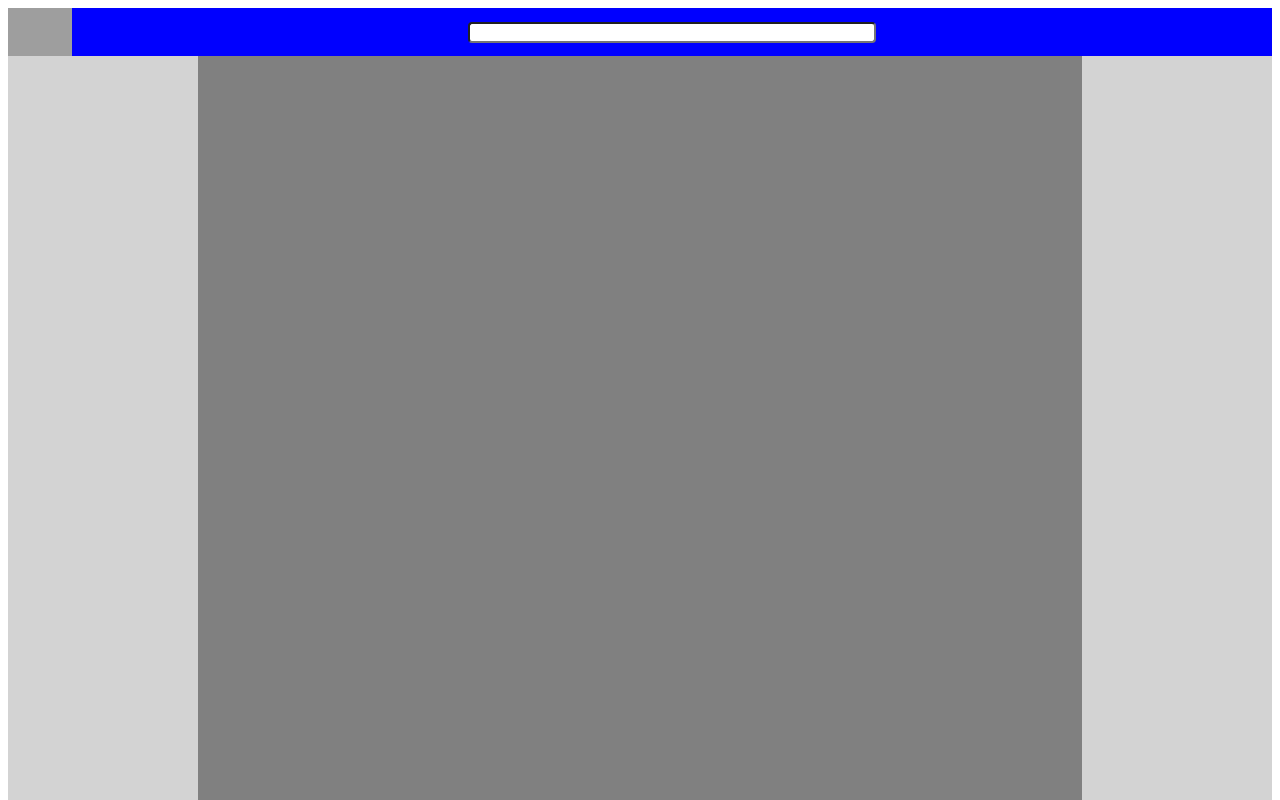
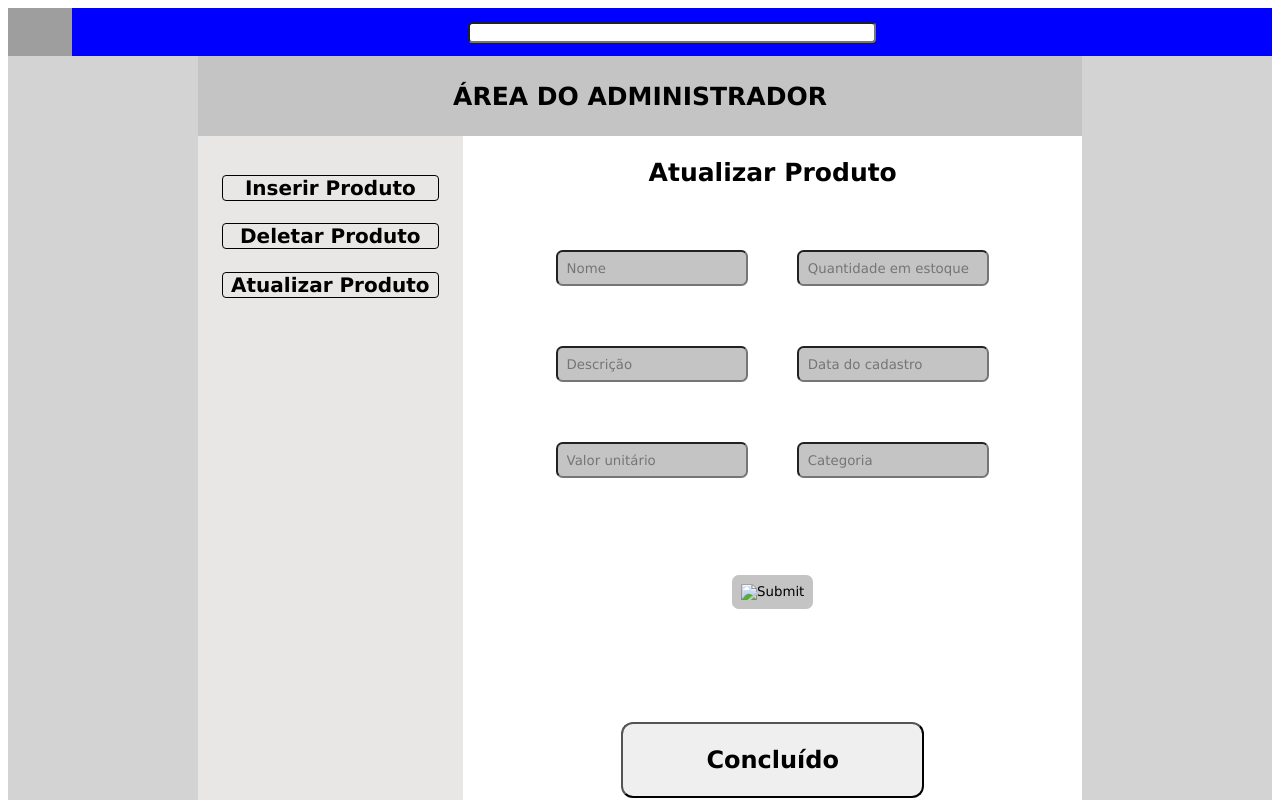
Before and after one commit to MateuscMachado/ecommerce-comunidata, a React (Create React App) app: page /admin in a window 1280 px wide. Shown: the top 800 px of the page. Built offline with nearby package versions, Linux system fonts and the light colour scheme; grey boxes are pictures that could not be loaded.

Commit message:
css Área do Administrador

```diff
--- a/src/App.js
+++ b/src/App.js
@@ -4,6 +4,7 @@ import Produto from "./pages/Produto";
 import Header from "./components/Header";
 import Footer from "./components/Footer";
 import GlobalStyle from './styles/global';
+import Admin from './pages/Admin/';
 
 function App() {
   return (
@@ -14,6 +15,7 @@ function App() {
           <Switch>
             <Route path='/' exact component={Home} />
             <Route path='/produto' exact component={Produto} />
+            <Route path='/admin' exact component={Admin} />
           </Switch>
         </div>
       </div>
--- /dev/null
+++ b/src/components/AtualizarProduto/index.js
@@ -0,0 +1,39 @@
+import {
+    Container,
+    Title,
+    Input,
+    InfoProduct,
+    AreaImage,
+    AreaButton,
+    Button,
+} from "./styles"
+
+function AtualizarProduto() {
+    return (
+        <Container>
+            <Title>
+                Atualizar Produto
+            </Title>
+            <InfoProduct>
+                <Input type="text" placeholder="Nome" />
+                <Input type="text"placeholder="Quantidade em estoque" />
+            </InfoProduct>
+            <InfoProduct>
+                <Input type="text" placeholder="Descrição" />
+                <Input type="text" placeholder="Data do cadastro" />
+            </InfoProduct>
+            <InfoProduct>
+                <Input type="text" placeholder="Valor unitário" />
+                <Input type="text" placeholder="Categoria" />
+            </InfoProduct>
+            <AreaImage>
+                <Input type="image"/>
+            </AreaImage>
+            <AreaButton>
+                <Button>Concluído</Button>
+            </AreaButton>
+        </Container>
+    )
+}
+
+export default AtualizarProduto
--- /dev/null
+++ b/src/components/AtualizarProduto/styles.js
@@ -0,0 +1,59 @@
+import styled from "styled-components"
+
+export const Container = styled.div`
+    display: flex;
+    flex-wrap: wrap;
+    justify-content: center;
+    background-color: #ffffff;
+    max-width: 70%;
+`
+
+export const Input = styled.input`
+    background-color: #c4c4c4;
+    padding: 2%;
+    border-radius: 0.5em;
+`
+
+export const Title = styled.div`
+    display: flex;
+    align-items: center;
+    justify-content: center;
+    width: 80%;
+    height: 10%;
+    font-size: 25px;
+    font-weight: bold;
+`
+
+export const InfoProduct = styled.div`
+    display: flex;
+    flex-wrap: wrap;
+    align-items: center;
+    justify-content: center;
+    justify-content: space-between;
+    width: 70%;
+    height: 10%;
+`
+
+export const AreaImage = styled.div`
+    display: flex;
+    align-items: center;
+    justify-content: center;
+    width: 70%;
+    height: 20%;
+`
+
+export const AreaButton = styled.div`
+    display: flex;
+    align-items: center;
+    justify-content: center;
+    width: 70%;
+    height: 20%;
+`
+
+export const Button = styled.button`
+    padding: 5%;
+    width: 70%;
+    font-size: 150%;
+    font-weight: bold;
+    border-radius: 0.5em;
+`
--- /dev/null
+++ b/src/components/DeletarProduto/index.js
@@ -0,0 +1,32 @@
+import {
+    Container,
+    Title,
+    AreaOptions,
+    AreaButton,
+    AreaText,
+    Button,
+    Format,
+} from "./styles"
+
+function DeletarProduto () {
+    return (
+        <Container>
+            <Title>
+                Deletar Produto
+            </Title>
+
+            <AreaOptions>
+                <AreaText>
+                    Deseja mesmo apagar este produto?
+                </AreaText>
+                <Format />
+                <AreaButton>
+                    <Button>Sim</Button>
+                    <Button>Cancelar</Button>
+                </AreaButton>
+            </AreaOptions>
+        </Container>
+    )
+}
+
+export default DeletarProduto
--- /dev/null
+++ b/src/components/DeletarProduto/styles.js
@@ -0,0 +1,71 @@
+import styled from "styled-components"
+
+export const Container = styled.div`
+    display: flex;
+    flex-wrap: wrap;
+    justify-content: center;
+    background-color: #ffffff;
+    max-width: 70%;
+    width: 100%;
+
+`
+
+export const Title = styled.div`
+    display: flex;
+    align-items: center;
+    justify-content: center;
+    width: 80%;
+    height: 10%;
+    font-size: 25px;
+    font-weight: bold;
+`
+
+export const AreaOptions = styled.div`
+    display: flex;
+    flex-direction: column;
+    justify-content: center;
+    background-color: #c4c4c4;
+    border-radius: 0.3em;
+    height: 40%;
+    width: 90%;
+    margin-bottom: 30%;
+`
+export const AreaText = styled.div`
+    display: flex;
+    justify-content: center;
+    position: top;
+    height: 15%;
+    font-size: 25px;
+    font-weight: bold;
+    margin-top: 10%;
+    margin-left: 5%;
+    margin-right: 3%;
+`
+
+export const AreaButton = styled.div`
+    display: flex;
+
+    align-items: center;
+    justify-content: center;
+    justify-content: space-between;
+    position: bottom;
+    height: 15%;
+    width: 70%;
+    margin-left: 15%;
+    margin-bottom: 5%;
+`
+
+export const Button = styled.button`
+    border-radius: 0.4em;
+    font-size: 25px;
+    font-weight: bold;
+
+    &:hover {
+        background-color: #c4c4c4;
+        cursor: pointer;
+    }
+`
+
+export const Format = styled.div`
+    height: 70%;
+`
--- /dev/null
+++ b/src/components/InserirProduto/index.js
@@ -0,0 +1,39 @@
+import {
+    Container,
+    Title,
+    Input,
+    InfoProduct,
+    AreaImage,
+    AreaButton,
+    Button,
+} from "./styles"
+
+function InserirProduto() {
+    return (
+        <Container>
+            <Title>
+                Inserir Produto
+            </Title>
+            <InfoProduct>
+                <Input type="text" placeholder="Nome" />
+                <Input type="text"placeholder="Quantidade em estoque" />
+            </InfoProduct>
+            <InfoProduct>
+                <Input type="text" placeholder="Descrição" />
+                <Input type="text" placeholder="Data do cadastro" />
+            </InfoProduct>
+            <InfoProduct>
+                <Input type="text" placeholder="Valor unitário" />
+                <Input type="text" placeholder="Categoria" />
+            </InfoProduct>
+            <AreaImage>
+                <Input type="image"/>
+            </AreaImage>
+            <AreaButton>
+                <Button>Concluído</Button>
+            </AreaButton>
+        </Container>
+    )
+}
+
+export default InserirProduto
--- /dev/null
+++ b/src/components/InserirProduto/styles.js
@@ -0,0 +1,58 @@
+import styled from "styled-components"
+
+export const Container = styled.div`
+    display: flex;
+    flex-wrap: wrap;
+    justify-content: center;
+    background-color: #ffffff;
+    max-width: 70%;
+`
+export const Input = styled.input`
+    background-color: #c4c4c4;
+    padding: 2%;
+    border-radius: 0.5em;
+`
+
+export const Title = styled.div`
+    display: flex;
+    align-items: center;
+    justify-content: center;
+    width: 80%;
+    height: 10%;
+    font-size: 25px;
+    font-weight: bold;
+`
+
+export const InfoProduct = styled.div`
+    display: flex;
+    flex-wrap: wrap;
+    align-items: center;
+    justify-content: center;
+    justify-content: space-between;
+    width: 70%;
+    height: 10%;
+`
+
+export const AreaImage = styled.div`
+    display: flex;
+    align-items: center;
+    justify-content: center;
+    width: 70%;
+    height: 20%;
+`
+
+export const AreaButton = styled.div`
+    display: flex;
+    align-items: center;
+    justify-content: center;
+    width: 70%;
+    height: 20%;
+`
+
+export const Button = styled.button`
+    padding: 5%;
+    width: 70%;
+    font-size: 150%;
+    font-weight: bold;
+    border-radius: 0.5em;
+`
--- /dev/null
+++ b/src/pages/Admin/index.js
@@ -0,0 +1,69 @@
+import { useEffect, useState } from "react";
+import { Link } from "react-router-dom";
+import InserirProduto from "../../components/InserirProduto";
+import DeletarProduto from "../../components/DeletarProduto";
+import AtualizarProduto from "../../components/AtualizarProduto";
+
+import {
+    BarraTitulo,
+    ColunaOpcoes,
+    OpInserir,
+    OpDeletar,
+    OpAtualizar,
+    ListaOpcoes,
+    Conteudo,
+} from './style';
+
+
+
+function Admin() {
+
+    const [opcao, setOpcao] = useState();
+
+    function inserirProduto() {
+        setOpcao(1);
+    }
+
+    function deletarProduto() {
+        setOpcao(2);
+    }
+
+    function atualizarProduto() {
+        setOpcao(3);
+    }
+
+    console.log(opcao);
+
+    return (
+        <>
+            <BarraTitulo>
+                <div>ÁREA DO ADMINISTRADOR</div>
+            </BarraTitulo>
+            <Conteudo>
+                <ColunaOpcoes>
+                    <ListaOpcoes>
+                        <OpInserir onClick={inserirProduto}>
+                            Inserir Produto
+                        </OpInserir>
+                        <OpDeletar onClick={deletarProduto}>
+                            Deletar Produto
+                        </OpDeletar>
+                        <OpAtualizar onClick={atualizarProduto}>
+                            Atualizar Produto
+                        </OpAtualizar>
+                    </ListaOpcoes>
+                </ColunaOpcoes>
+                {
+                    opcao === 1 ?
+                        <InserirProduto /> :
+                        opcao === 2 ?
+                            <DeletarProduto /> :
+                            <AtualizarProduto />
+                }
+            </Conteudo>
+
+        </>
+    )
+}
+
+export default Admin;
--- /dev/null
+++ b/src/pages/Admin/style.js
@@ -0,0 +1,74 @@
+import styled from "styled-components"
+
+export const BarraTitulo = styled.div`
+    display: flex;
+    background-color: #c4c4c4;
+    height: 10vh;
+    align-items: center;
+    justify-content: center;
+    font-size: 25px;
+    font-weight: bold;
+`
+
+export const Conteudo = styled.div`
+    display: flex;
+
+`
+
+export const ColunaOpcoes = styled.aside`
+    display: flex;
+    justify-content: center;
+    background-color: #e9e6e6;
+    height: 90vh;
+    width: 30%;
+`
+
+export const ListaOpcoes = styled.ul`
+    list-style: none;
+    width: 85%;
+    padding: 0%;
+    text-align: center;
+`
+
+export const OpInserir = styled.li`
+    border: 1px solid black;
+    border-radius: 0.2em;
+    margin: 2%;
+    font-size: 20px;
+    font-weight: bold;
+    margin-bottom: 10%;
+    margin-top: 10%;
+
+    &:hover {
+        background-color: #c4c4c4;
+        cursor: pointer;
+    }
+`
+
+export const OpDeletar = styled.li`
+    border: 1px solid black;
+    border-radius: 0.2em;
+    margin: 2%;
+    font-size: 20px;
+    font-weight: bold;
+    margin-bottom: 10%;
+
+    &:hover {
+        background-color: #c4c4c4;
+        cursor: pointer;
+    }
+`
+
+export const OpAtualizar = styled.li`
+    border: 1px solid black;
+    border-radius: 0.2em;
+    margin: 2%;
+    font-size: 20px;
+    font-weight: bold;
+    margin-bottom: 10%;
+
+    &:hover {
+      background-color: #c4c4c4;
+      cursor: pointer;
+    }
+`
--- a/src/pages/Home/index.js
+++ b/src/pages/Home/index.js
@@ -4,6 +4,7 @@ import api from "../../services/api";
 import produtos from '../../mock/produtos.json'
 import CardProduto from "../../components/CardProduto";
 import { Container } from "./style"
+
 
 function Home() {
 
--- a/src/pages/Home/style.js
+++ b/src/pages/Home/style.js
@@ -1,7 +1,7 @@
 import styled from "styled-components"
 
 export const Container = styled.div`
-a{
+a {
     text-decoration: none;
     color: black;
 }
--- a/src/styles/global.js
+++ b/src/styles/global.js
@@ -3,5 +3,6 @@ import { createGlobalStyle } from "styled-components";
 export default createGlobalStyle`
 * {
  font-family: Verdana, Geneva, Tahoma, sans-serif  ;
+
 }
 `
```
